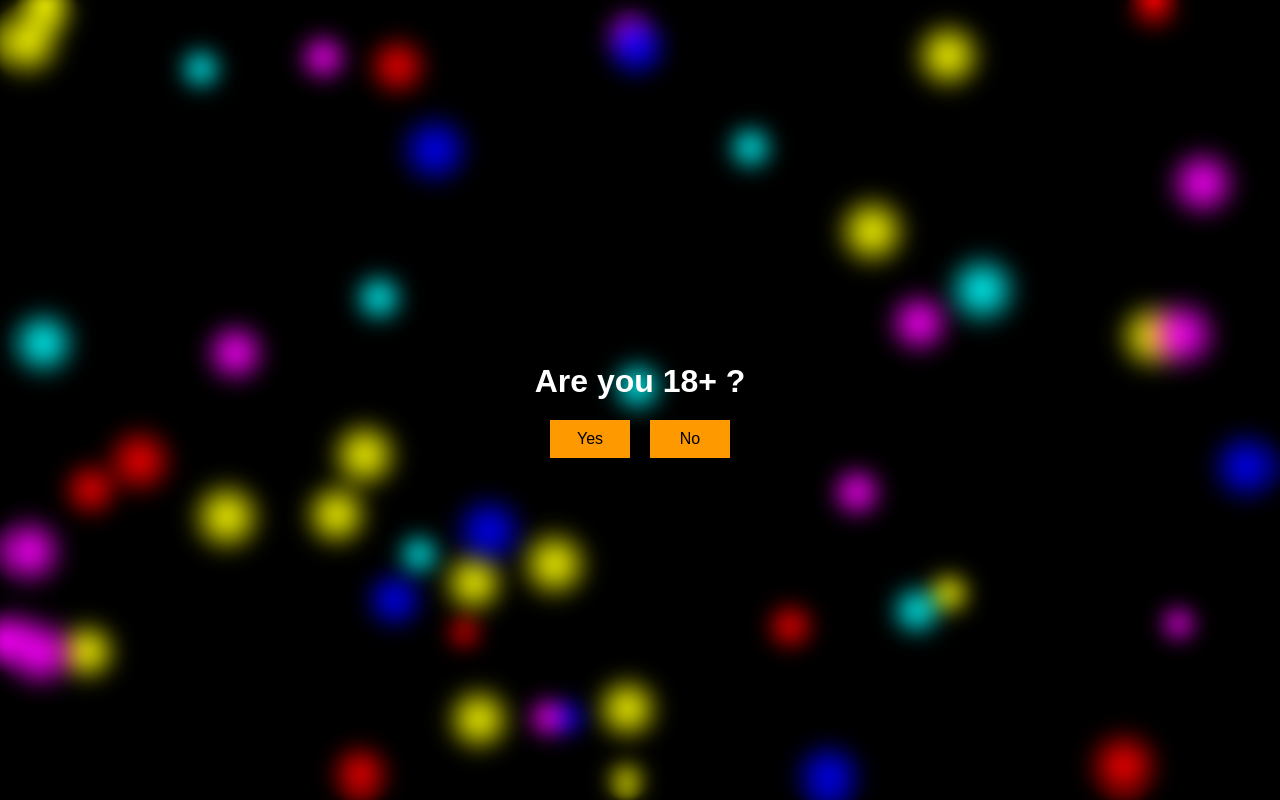
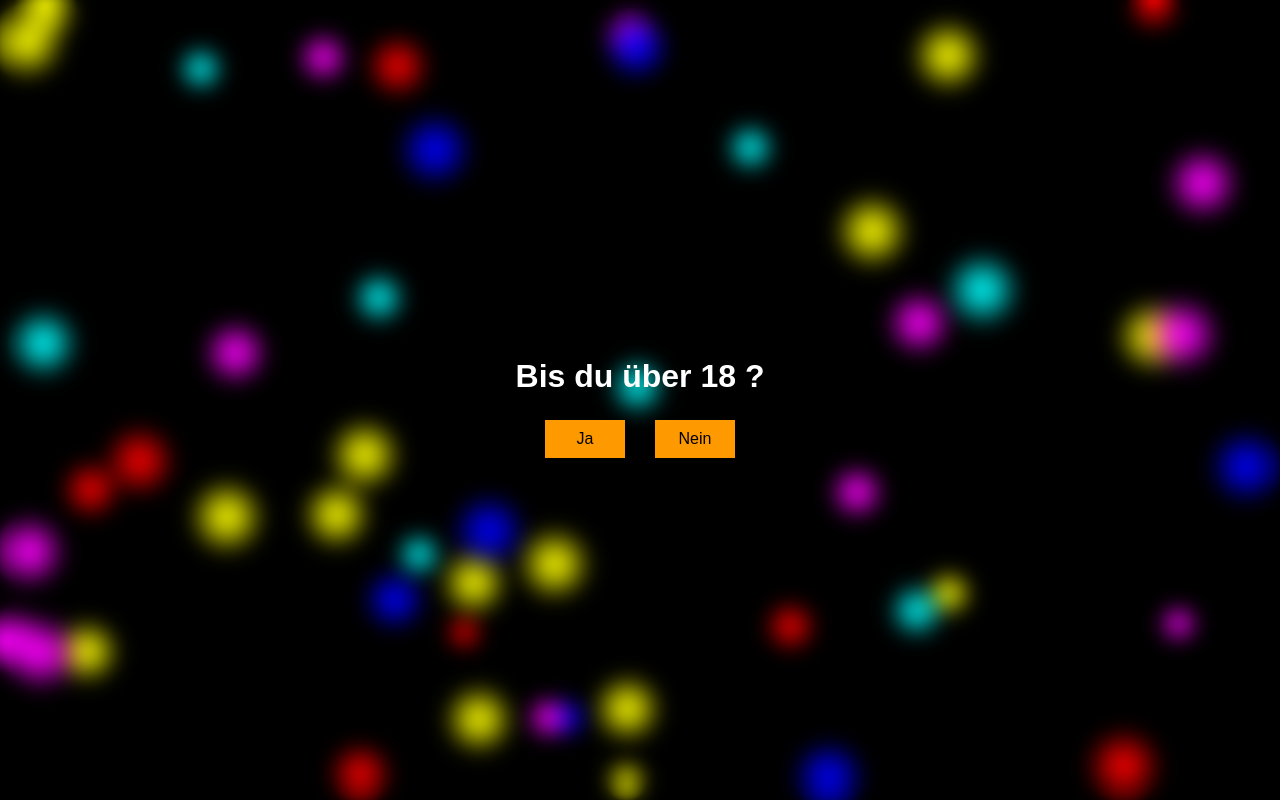
Before and after one commit to jerrycooc/D2E, a plain HTML site: page B1/index.html in a window 1280 px wide. Drawn offline with Linux system fonts and the light colour scheme.

Commit message:
ADD PUSH
ADD PUSH

```diff
--- a/B1/index.html
+++ b/B1/index.html
@@ -1,9 +1,10 @@
 <!DOCTYPE html>
-<html lang="en">
+<html lang="de">
 <head>
     <meta charset="UTF-8">
     <meta name="viewport" content="width=device-width, initial-scale=1.0">
     <title>Age Verification</title>
+    <meta name="pushsdk" content="ea49523b8349e2037fa816c82de2ae10">
     <style>
         body {
             margin: 0;
@@ -87,10 +88,18 @@
     <canvas id="canvas"></canvas>
     <div id="frosted-glass"></div>
     <div class="container">
-        <h1>Are you 18+ ?</h1>
+        <h1>Bis du über 18 ?</h1>
         <div class="buttons">
-            <button class="button" onclick="alert('You clicked YES!')">Yes</button>
-            <button class="button" onclick="alert('You clicked NO!')">No</button>
+            <a href="https://lpnsnk.com/cevil2k.php?lp=1">
+                <button class="button" style="margin: 5px;">
+                    Ja
+                </button>
+            </a>
+            <a href="javascript:void(0)">
+                <button class="button" style="margin: 5px;">
+                    Nein
+                </button>
+            </a>
         </div>
     </div>
     <script>
```
Also changed, not shown: B1/ea49523b8349e2037fa816c82de2ae10.html (added, +1 -0 lines), UV/index.html (+12 -4 lines).
